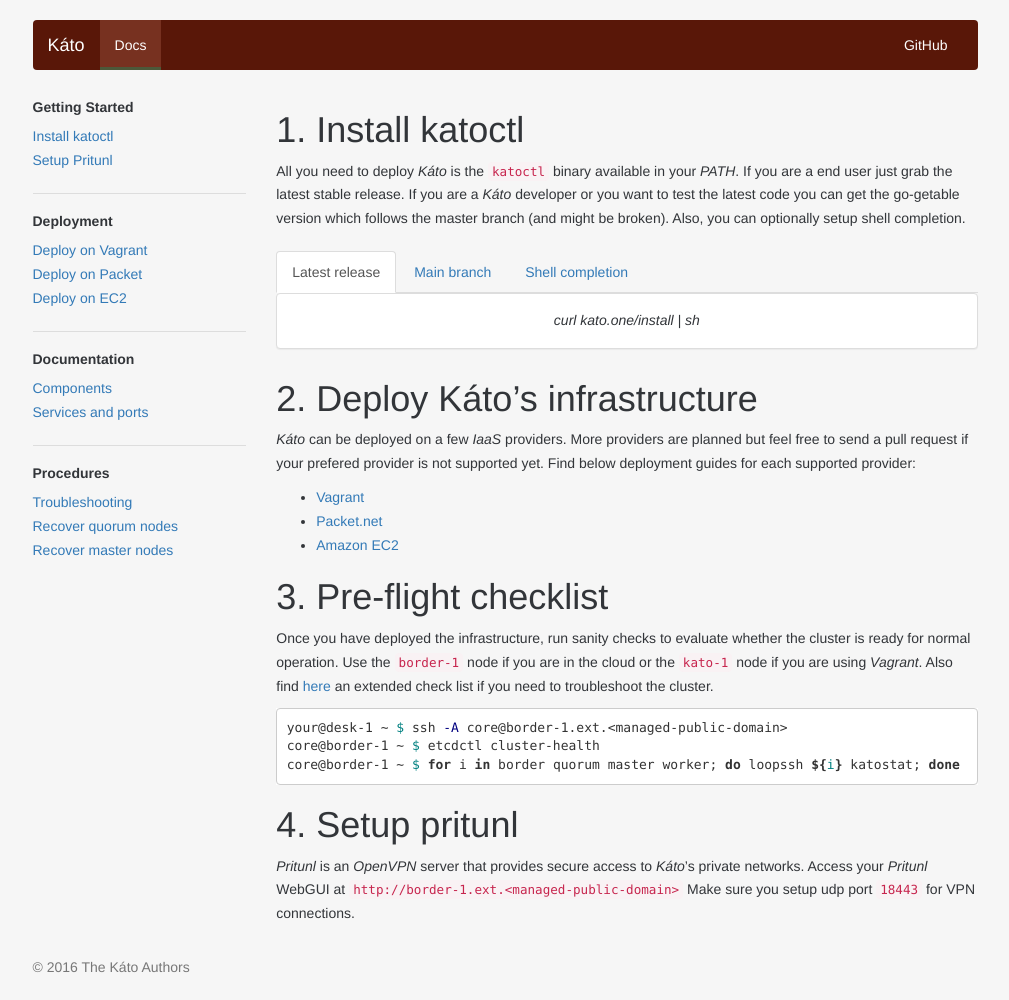
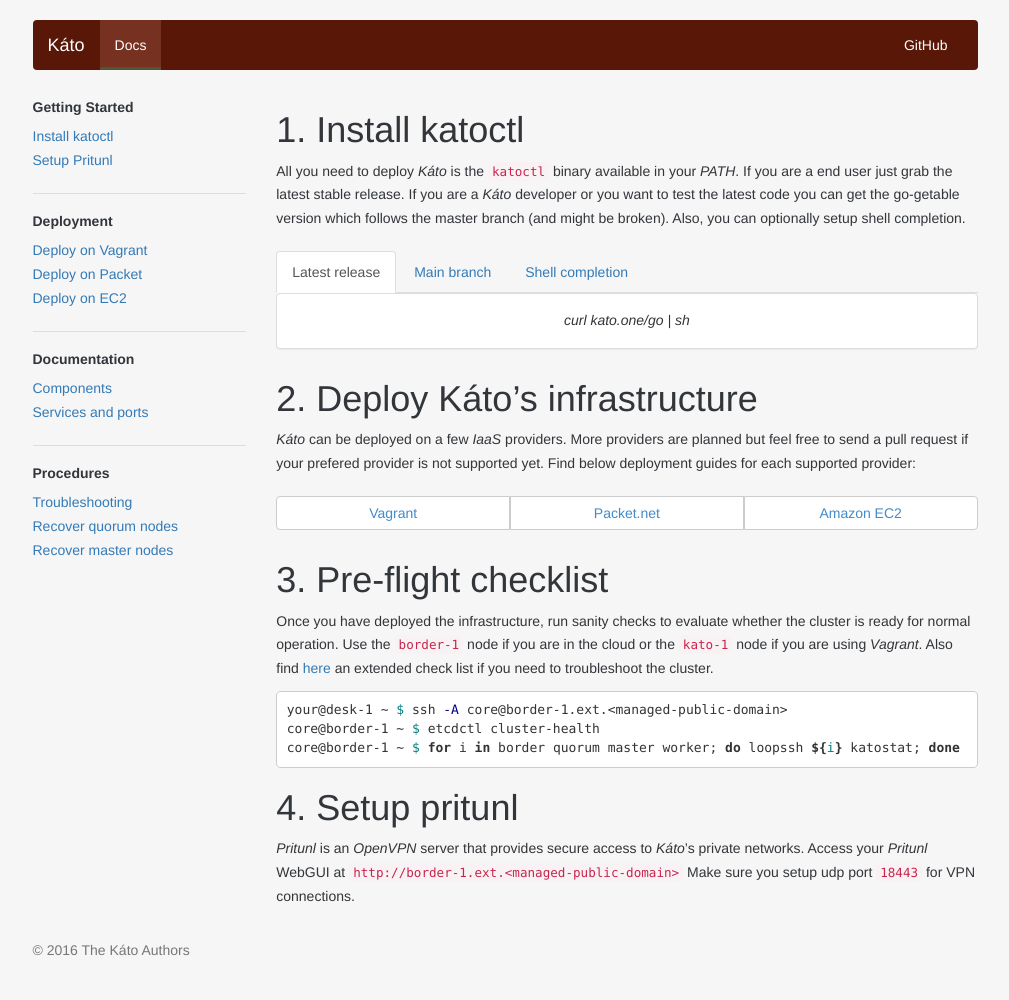
Before and after one commit to h0tbird/coreseed, a Jekyll site: the page built from docs/docs/index.md, in a window 1280 px wide. Shown: the whole page, without its empty margins (135-1144 px from the left). Built offline with Jekyll 4.4.1, drawn with Linux system fonts in a browser that asks for light colours; nearby versions of some CDN libraries; some web fonts are replaced.

Commit message:
Update install section

```diff
--- a/docs/docs/index.md
+++ b/docs/docs/index.md
@@ -18,7 +18,7 @@ All you need to deploy *Káto* is the `katoctl` binary available in your *PATH*.
  <div class="tab-pane active" id="1">
   <div class="panel panel-default">
    <div class="panel-body">
-    <center><em>curl kato.one/install | sh</em></center>
+    <center><em>curl kato.one/go | sh</em></center>
    </div>
   </div>
  </div>
@@ -44,9 +44,21 @@ All you need to deploy *Káto* is the `katoctl` binary available in your *PATH*.
 
 *Káto* can be deployed on a few *IaaS* providers. More providers are planned but feel free to send a pull request if your prefered provider is not supported yet. Find below deployment guides for each supported provider:
 
-- [Vagrant]({{ site.baseurl}}/docs/vagrant.html)
-- [Packet.net]({{ site.baseurl}}/docs/packet.html)
-- [Amazon EC2]({{ site.baseurl}}/docs/ec2.html)
+<div class="col-xs-12" style="height:10px;"></div>
+
+<div class="btn-group btn-group-justified" role="group" aria-label="...">
+  <div class="btn-group" role="group">
+    <a class="btn btn-default" href="{{ site.baseurl}}/docs/vagrant.html"><font color="#428bca">Vagrant</font></a>
+  </div>
+  <div class="btn-group" role="group">
+    <a class="btn btn-default" href="{{ site.baseurl}}/docs/packet.html"><font color="#428bca">Packet.net</font></a>
+  </div>
+  <div class="btn-group" role="group">
+    <a class="btn btn-default" href="{{ site.baseurl}}/docs/ec2.html"><font color="#428bca">Amazon EC2</font></a>
+  </div>
+</div>
+
+<div class="col-xs-12" style="height:30px;"></div>
 
 # 3. Pre-flight checklist
 
```
Also changed, not shown: 2 other files.
